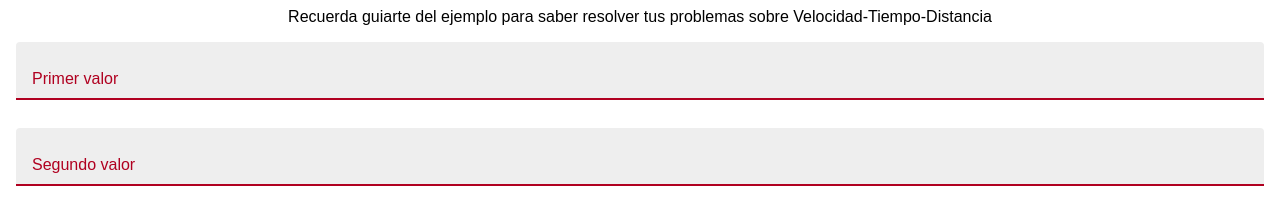
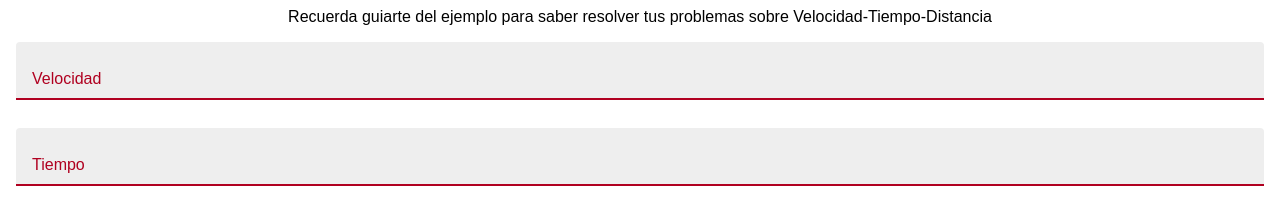
Before and after one commit to morjimmonsepwa/morjimmonsepwa.github.io, a plain HTML site: page index.htm in a window 1280 px wide. Shown: the part 541-740 px from the top of the page. Drawn offline with Linux system fonts and the light colour scheme.

Commit message:
Update index.htm

```diff
--- a/index.htm
+++ b/index.htm
@@ -272,13 +272,13 @@
         <p>Recuerda guiarte del ejemplo para saber resolver tus problemas sobre Velocidad-Tiempo-Distancia<output id="agent"></output></p>
         <campo-dinámico>
           <input type="text" id="numero1" required>
-          <label for="numero1">Primer valor</label>
+          <label for="numero1">Velocidad</label>
           <small> </small>
         </campo-dinámico>
         <campo-dinámico>
           <input type="text" id="numero2" required>
           <!-- <input id="email" type="email" autocomplete="off"> -->
-          <label for="numero2">Segundo valor</label>
+          <label for="numero2">Tiempo</label>
         </campo-dinámico>
 
 
```
